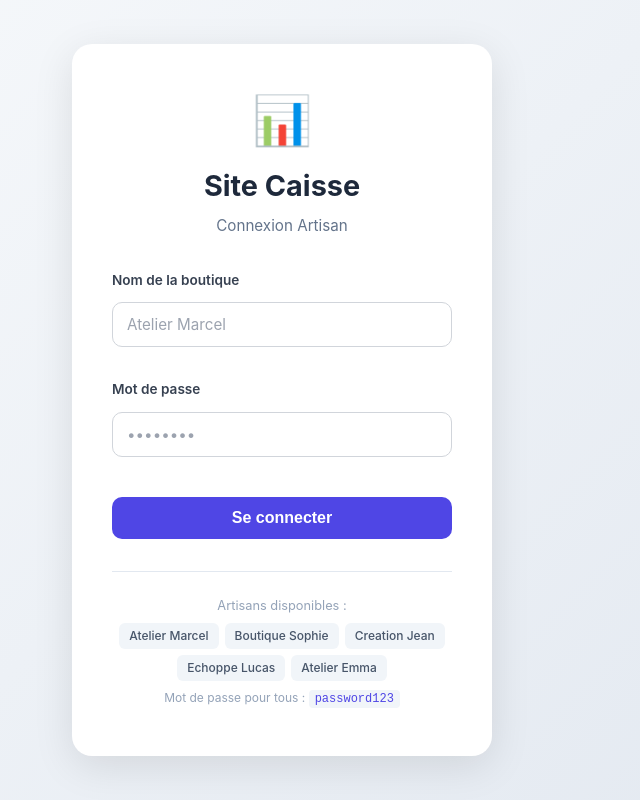
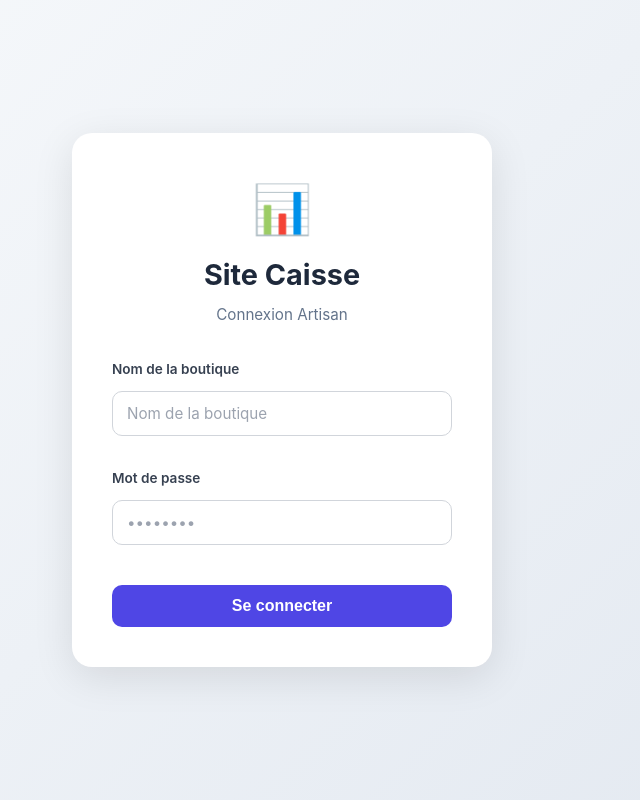
Before and after one commit to Thanan71/SiteCaisse, a Vue app: page /login in a window 1280 px wide. Shown: the whole page, without its empty margins (358-998 px from the left). Built offline with nearby package versions, Linux system fonts and the light colour scheme; no server answers.

Commit message:
chore(login): remove demo artisan list and password hint, improve placeholder
- Replace placeholder "Atelier Marcel" with "Nom de la boutique" for generic use
- Remove hardcoded artisan names and password hint to clean up demo data for production

```diff
--- a/src/views/LoginView.vue
+++ b/src/views/LoginView.vue
@@ -14,7 +14,7 @@
             id="nom-boutique"
             v-model="nomBoutique"
             type="text"
-            placeholder="Atelier Marcel"
+            placeholder="Nom de la boutique"
             required
             autocomplete="username"
           />
@@ -40,18 +40,6 @@
           {{ loading ? 'Connexion en cours...' : 'Se connecter' }}
         </button>
       </form>
-
-      <div class="login-footer">
-        <p>Artisans disponibles :</p>
-        <div class="artisan-list">
-          <span class="artisan-item">Atelier Marcel</span>
-          <span class="artisan-item">Boutique Sophie</span>
-          <span class="artisan-item">Creation Jean</span>
-          <span class="artisan-item">Echoppe Lucas</span>
-          <span class="artisan-item">Atelier Emma</span>
-        </div>
-        <p class="password-hint">Mot de passe pour tous : <code>password123</code></p>
-      </div>
     </div>
   </div>
 </template>
@@ -197,47 +185,4 @@ async function handleLogin() {
   opacity: 0.7;
   cursor: not-allowed;
 }
-
-.login-footer {
-  margin-top: 32px;
-  padding-top: 24px;
-  border-top: 1px solid #e2e8f0;
-  text-align: center;
-}
-
-.login-footer p {
-  font-size: 0.8rem;
-  color: #94a3b8;
-  margin: 0 0 8px;
-}
-
-.artisan-list {
-  display: flex;
-  flex-wrap: wrap;
-  gap: 6px;
-  justify-content: center;
-  margin-bottom: 8px;
-}
-
-.artisan-item {
-  background: #f1f5f9;
-  color: #475569;
-  padding: 4px 10px;
-  border-radius: 6px;
-  font-size: 0.75rem;
-  font-weight: 500;
-}
-
-.password-hint {
-  font-size: 0.75rem !important;
-  color: #94a3b8 !important;
-}
-
-.password-hint code {
-  background: #f1f5f9;
-  padding: 2px 6px;
-  border-radius: 4px;
-  font-size: 0.75rem;
-  color: #4f46e5;
-}
 </style>
```
